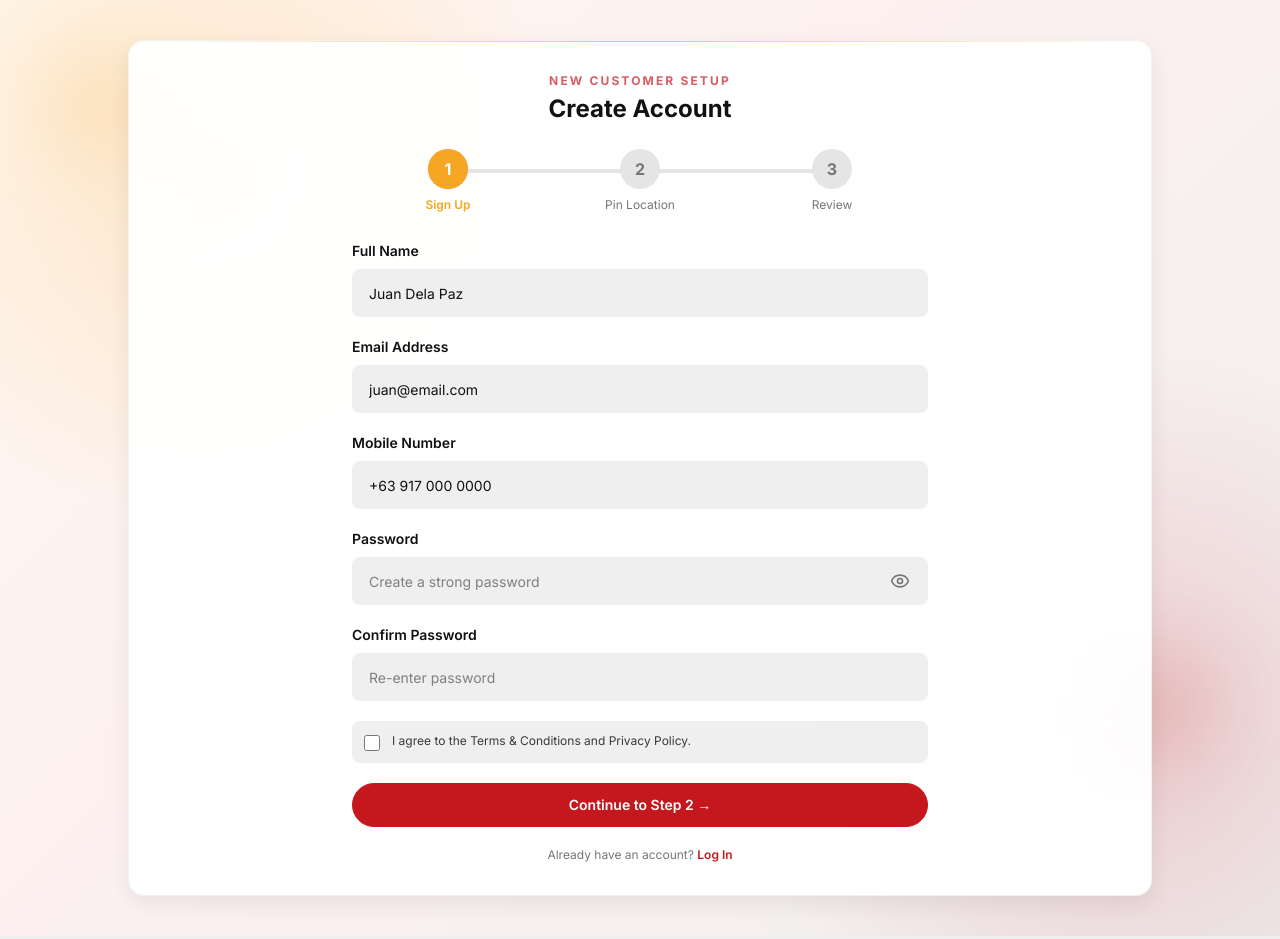
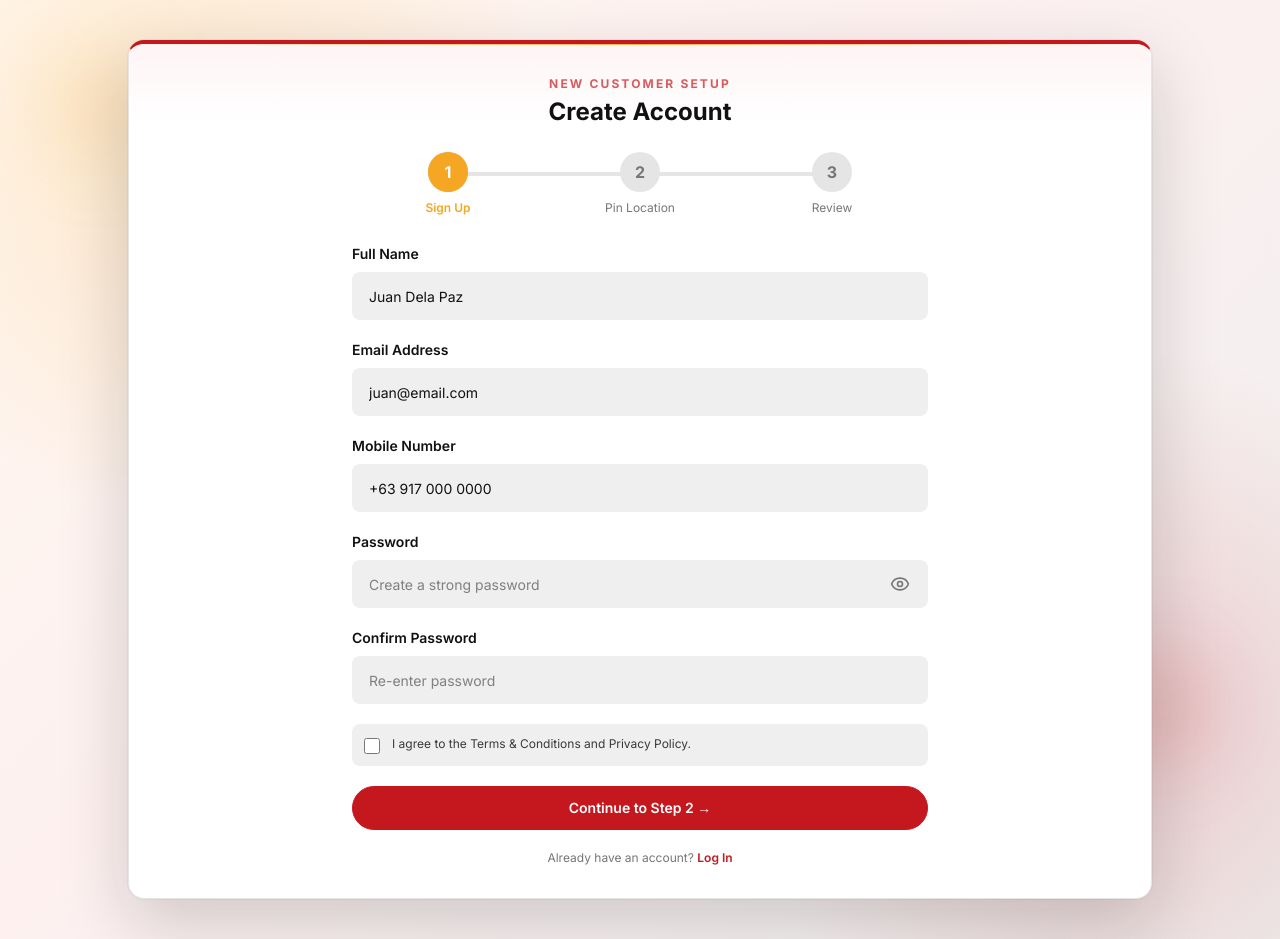
Before and after one commit to xKurty06/kokconnect, a Next.js app: page /register in a window 1280 px wide. Built offline with nearby package versions, Linux system fonts and the light colour scheme.

Commit message:
fix(auth): improve login card contrast

```diff
--- a/src/components/auth-shell.tsx
+++ b/src/components/auth-shell.tsx
@@ -5,9 +5,14 @@ export function AuthShell({ children, wide = false }: { children: ReactNode; wid
     <main className="auth-shell-bg grid min-h-dvh place-items-center px-4 py-10">
       <div className="pointer-events-none fixed left-12 top-14 size-24 rounded-full bg-gold-warm/20 blur-2xl" />
       <div className="pointer-events-none fixed bottom-10 right-16 size-28 rounded-full bg-brand/15 blur-2xl" />
-      <div className={`auth-card-enter surface-card relative w-full overflow-hidden rounded-2xl border-t-4 border-brand ${wide ? "max-w-5xl" : "max-w-[480px]"}`}>
-        <div className="absolute inset-x-0 top-0 h-px bg-gradient-to-r from-transparent via-gold-warm/70 to-transparent" />
-        {children}
+      <div
+        className={`auth-card-enter relative w-full overflow-hidden rounded-2xl border border-border border-t-4 border-t-brand bg-white shadow-[0_24px_70px_rgba(17,17,17,0.18)] ring-1 ring-black/[0.04] ${
+          wide ? "max-w-5xl" : "max-w-[480px]"
+        }`}
+      >
+        <div className="pointer-events-none absolute inset-x-0 top-0 h-20 bg-gradient-to-b from-brand-tint/70 to-transparent" />
+        <div className="pointer-events-none absolute inset-x-0 top-0 h-px bg-gradient-to-r from-transparent via-gold-warm/80 to-transparent" />
+        <div className="relative z-10">{children}</div>
       </div>
     </main>
   );
```
